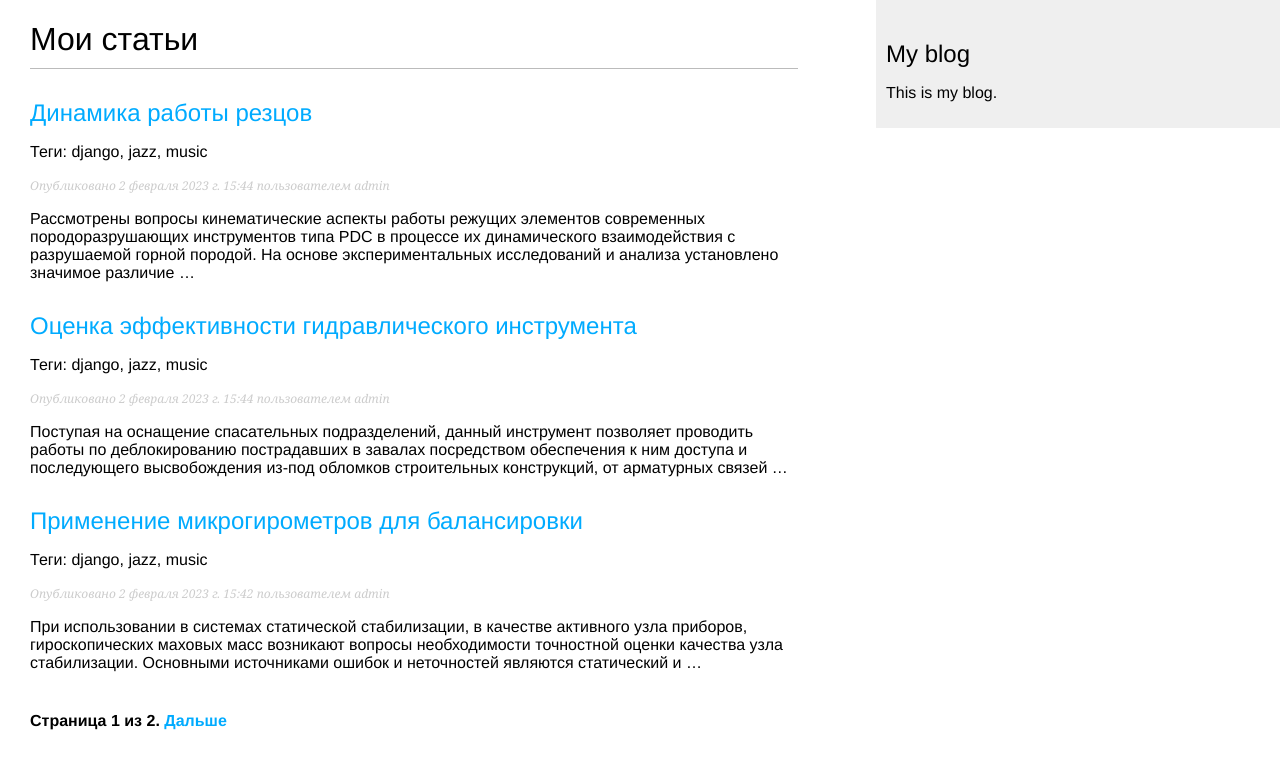
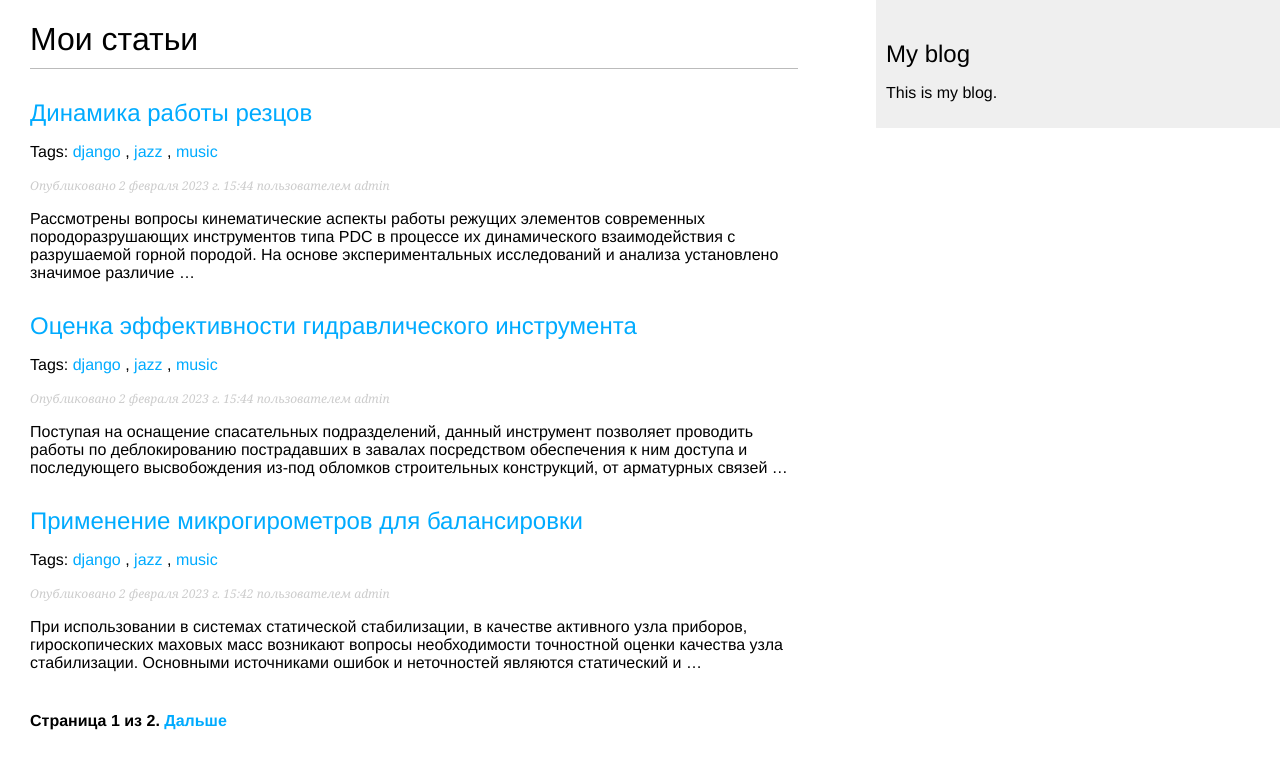
Before and after one commit to Alex-Wo/Blog, a Django app: page /blog/ in a window 1280 px wide. Shown: the top 769 px of the page. Run offline with Django 4.2, Linux system fonts and the light colour scheme; data comes from the database, SQL or seed files in the repository; both versions use the stored data as it was after the commit; parts of the project's set-up code (start-up, migrations or seed data) failed here and were passed over.

Commit message:
Добавлена сортировка списка статей по тегам

```diff
--- a/mysite/blog/templates/post/list.html
+++ b/mysite/blog/templates/post/list.html
@@ -2,11 +2,22 @@
 {% block title %}My blog{% endblock %}
 {% block content %}
 <h1>Мои статьи</h1>
+{% if tag %}
+    <h2>Posts tagged with "{{ tag.name }}"</h2>
+{% endif %}
 {% for post in posts %}
 <h2>
     <a href="{{ post.get_absolute_url }}">{{ post.title }}</a>
 </h2>
-<p class="tags">Теги: {{ post.tags.all|join:", " }}</p>
+<p class="tags">
+    Tags:
+    {% for tag in post.tags.all %}
+        <a href="{% url "blog:post_list_by_tag" tag.slug %}">
+            {{ tag.name }}
+        </a>
+        {% if not forloop.last %}, {% endif %}
+    {% endfor %}
+</p>
 <p class="date">Опубликовано {{ post.publish }} пользователем {{ post.author }}</p>
 {{ post.body|truncatewords:30|linebreaks }}
 {% endfor %}
--- a/mysite/blog/urls.py
+++ b/mysite/blog/urls.py
@@ -18,4 +18,5 @@ urlpatterns = [
     path('', views.post_list, name='post_list'),
     path('<int:year>/<int:month>/<int:day>/<slug:post>/', views.post_detail, name='post_detail'),
     path('<int:post_id>/share/', views.post_share, name='post_share'),
+    path('tag/<slug:tag_slug>/', views.post_list, name='post_list_by_tag'),
 ]
--- a/mysite/blog/views.py
+++ b/mysite/blog/views.py
@@ -4,6 +4,7 @@ from django.shortcuts import render, get_object_or_404
 from django.core.paginator import Paginator, EmptyPage, PageNotAnInteger
 from .models import Post, Comment
 from .forms import EmailPostForm, CommentForm
+from taggit.models import Tag
 
 
 def post_share(request, post_id):
@@ -28,7 +29,7 @@ def post_share(request, post_id):
     return render(request, 'post/share.html', {'post': post, 'form': form, 'sent': sent})
 
 
-def post_list(request):
+def post_list(request, tag_slug=None):
     """
         Создаём обработчик post_list. Он получает объект request в качестве аргумента и является обязательным для всех
         обработчиков. В этой функции мы запрашиваем из базы данных все опубликованные статьи с помощью менеджера
@@ -40,6 +41,11 @@ def post_list(request):
     # posts = Post.published.all()
     #  Импортируем классы-пагинаторы из Django, для постраничного отображения постов
     objects_list = Post.published.all()
+    tag = None
+
+    if tag_slug:
+        tag = get_object_or_404(Tag, slug=tag_slug)
+        objects_list = objects_list.filter(tags__in=[tag])
     paginator = Paginator(objects_list, 3)  # Отображение по три поста на странице
     page = request.GET.get('page')
     try:
@@ -49,7 +55,7 @@ def post_list(request):
     except EmptyPage:
         posts = paginator.page(
             paginator.num_pages)  # Если номер страницы больше общего количества страниц — возвращаем последнюю
-    return render(request, 'post/list.html', {'page': page, 'posts': posts})
+    return render(request, 'post/list.html', {'page': page, 'posts': posts, 'tag': tag})
 
 
 # Постраничное отображение работает следующим образом:
```
Also changed, not shown: mysite/blog/migrations/0003_post_tags.py (added), mysite/db.sqlite3.
